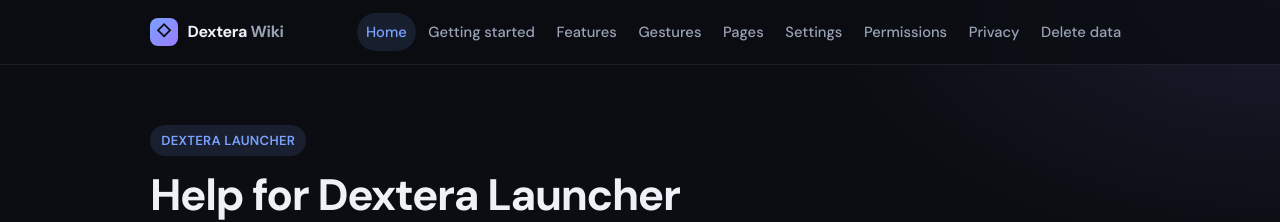
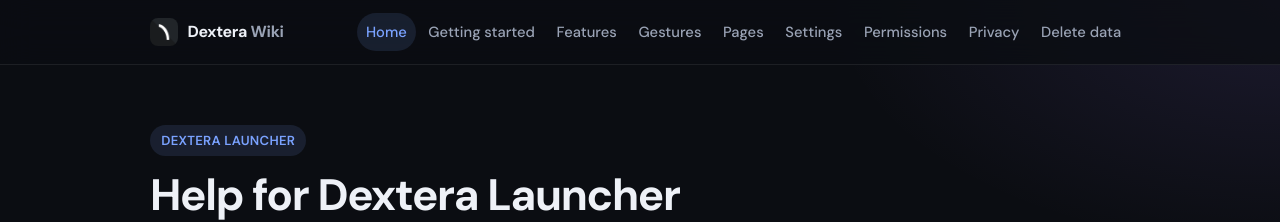
Before and after one commit to miketblountworks/DexteraWiki, a Jekyll site: the page built from index.md, in a window 1280 px wide. Shown: the top 222 px of the page. Built offline with Jekyll 4.4.1, drawn with Linux system fonts in a browser that asks for light colours.

Commit message:
docs: use the official Dextera icon for wiki favicon and header
Replace the diamond placeholder with the Play store mark and add
favicon / apple-touch icons.

```diff
--- a/_config.yml
+++ b/_config.yml
@@ -3,6 +3,7 @@ description: Official documentation and wiki for Dextera Launcher by Dextera Lab
 baseurl: ""
 url: "https://dexteralabs.io"
 lang: en
+logo: /assets/images/dextera-icon.png
 
 plugins:
   - jekyll-seo-tag
--- a/_layouts/default.html
+++ b/_layouts/default.html
@@ -9,6 +9,10 @@
   <link rel="preconnect" href="https://fonts.gstatic.com" crossorigin>
   <link href="https://fonts.googleapis.com/css2?family=DM+Sans:ital,opsz,wght@0,9..40,400;0,9..40,500;0,9..40,600;0,9..40,700;1,9..40,400&family=JetBrains+Mono:wght@400;500&display=swap" rel="stylesheet">
   <link rel="stylesheet" href="{{ '/assets/css/style.css' | relative_url }}">
+  <link rel="icon" href="{{ '/assets/images/favicon.ico' | relative_url }}" sizes="any">
+  <link rel="icon" type="image/png" href="{{ '/assets/images/favicon-32.png' | relative_url }}" sizes="32x32">
+  <link rel="icon" type="image/png" href="{{ '/assets/images/dextera-icon.png' | relative_url }}" sizes="512x512">
+  <link rel="apple-touch-icon" href="{{ '/assets/images/apple-touch-icon.png' | relative_url }}">
   {% seo %}
 </head>
 <body>
@@ -17,7 +21,7 @@
   <header class="site-header">
     <div class="container header-inner">
       <a class="brand" href="{{ '/' | relative_url }}">
-        <span class="brand-mark" aria-hidden="true">◇</span>
+        <img class="brand-mark" src="{{ '/assets/images/dextera-icon.png' | relative_url }}" alt="" width="28" height="28">
         <span class="brand-text">Dextera <span class="muted">Wiki</span></span>
       </a>
 
--- a/assets/css/style.css
+++ b/assets/css/style.css
@@ -115,12 +115,10 @@ a:hover {
 .brand-mark {
   width: 1.75rem;
   height: 1.75rem;
-  display: grid;
-  place-items: center;
+  display: block;
   border-radius: 8px;
-  background: linear-gradient(135deg, var(--accent), var(--accent-2));
-  color: #0b0d12;
-  font-size: 0.95rem;
+  object-fit: cover;
+  flex-shrink: 0;
 }
 
 .site-nav {
```
Also changed, not shown: assets/images/apple-touch-icon.png (added), assets/images/dextera-icon.png (added), assets/images/favicon-32.png (added), assets/images/favicon.ico (added).
